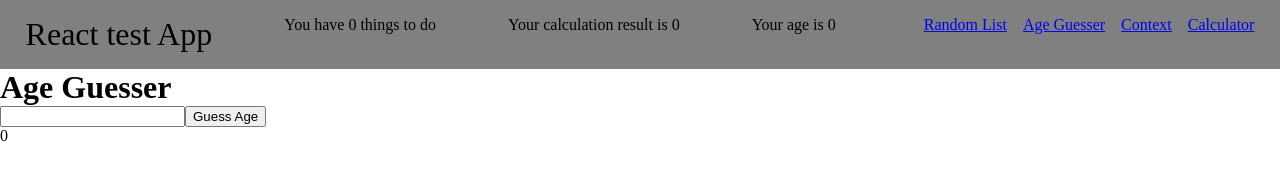
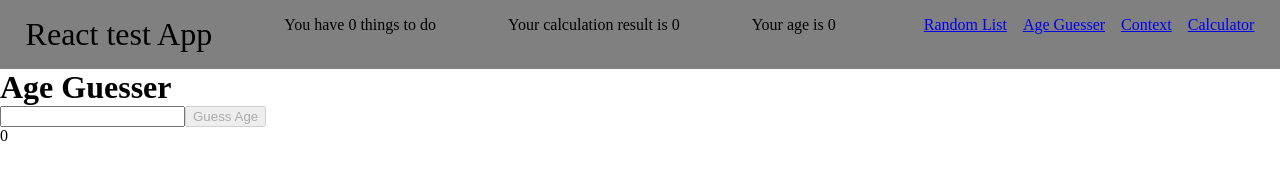
Before and after one commit to dobosalpar/ReactTest, a React (Create React App) app: page /age-guesser in a window 1280 px wide. Shown: the top 196 px of the page. Built offline with nearby package versions, Linux system fonts and the light colour scheme; the HTML template or start-up script is replaced by a standard one.

Commit message:
Fixed calculator if there is no input, and made isLoading work as expected

```diff
--- a/src/Redux/AgeReducer.js
+++ b/src/Redux/AgeReducer.js
@@ -18,7 +18,7 @@ export  const ageReducer = (state, action) => {
     case ISLOADING:
       return {
         ...state,
-        isLoading: payload.loading,
+        isLoading: true,
       }
     case NAME:
       return {
--- a/src/Screens/AgeGuesser/AgeGuesser.jsx
+++ b/src/Screens/AgeGuesser/AgeGuesser.jsx
@@ -13,7 +13,7 @@ const AgeGuesser = () => {
   };
 
   const guessAge = useCallback(() => {
-    dispatchAgeGuesser({ type: ISLOADING, payload:true });
+    dispatchAgeGuesser({ type: ISLOADING });
     fetch(`https://api.agify.io?name=${stateAgeGuesser.name}`)
     .then(response => response.json())
     .then(json =>
@@ -25,7 +25,7 @@ const AgeGuesser = () => {
     <>
     <h1>Age Guesser</h1>
     <input type="text" value={stateAgeGuesser.name} onChange={handleNameChange} />
-    <button onClick={guessAge}>Guess Age</button>
+    <button onClick={guessAge} disabled={stateAgeGuesser.isLoading || !stateAgeGuesser.name} >Guess Age</button>
     <div>{stateAgeGuesser.age}</div>
     </>
   );
--- a/src/Screens/Calculator/Calculator.jsx
+++ b/src/Screens/Calculator/Calculator.jsx
@@ -8,7 +8,7 @@ const Calculator = () => {
   const changeState = (e) => {
     dispatch({
       type: CHANGE,
-      payload: parseInt(e.target.value),
+      payload: parseInt(e.target.value) || 0,
     });
   };
 
@@ -20,7 +20,7 @@ const Calculator = () => {
       {`Result: ${state.value}`}
       </div>
       Set number :
-      <input type="text" value={state.value} onChange={changeState} />
+      <input type="number" value={state.value} onChange={changeState} />
       <button onClick={() => dispatch({ type: RESET })}>Reset</button>
     </div>
   );
```
